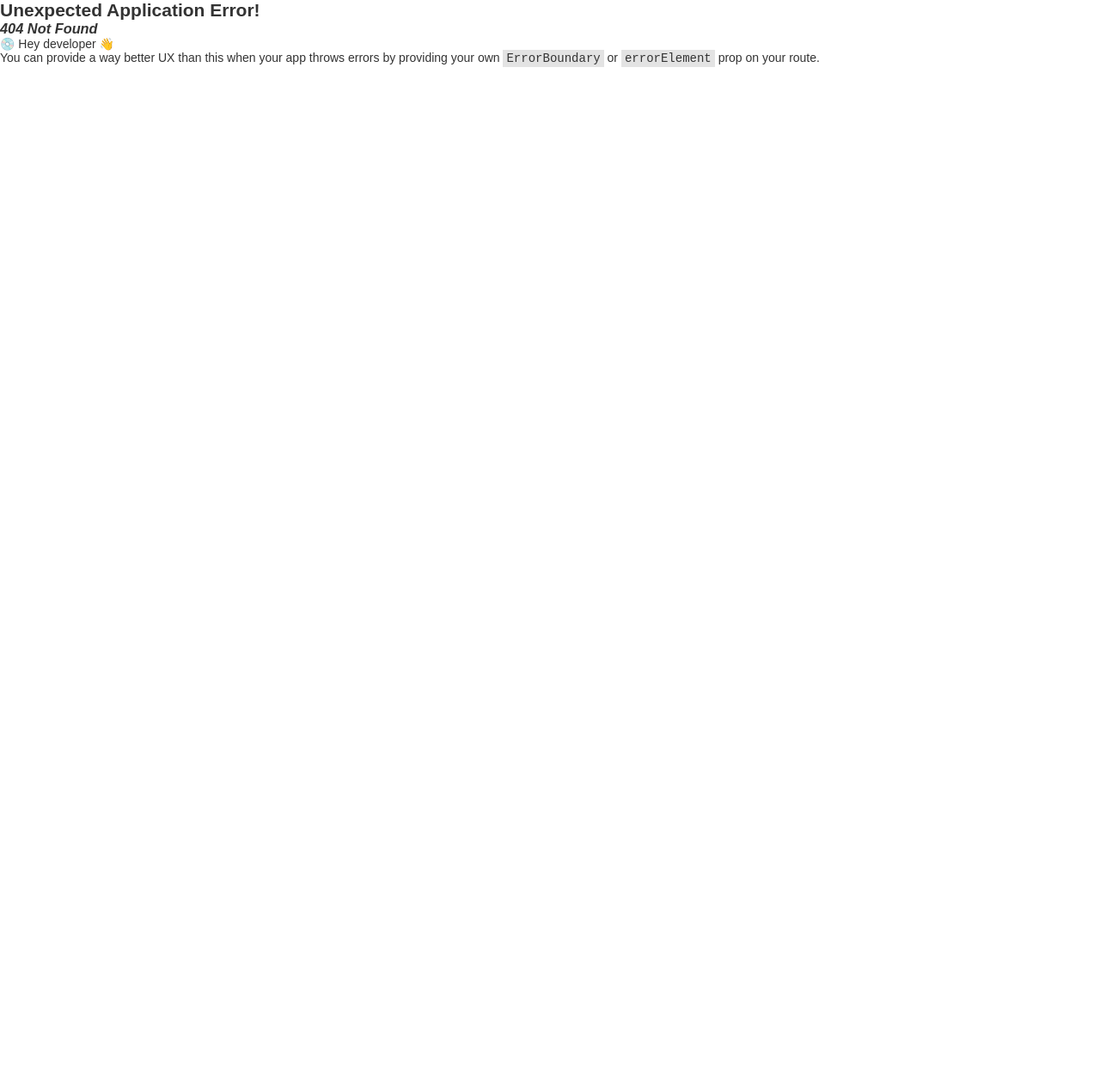
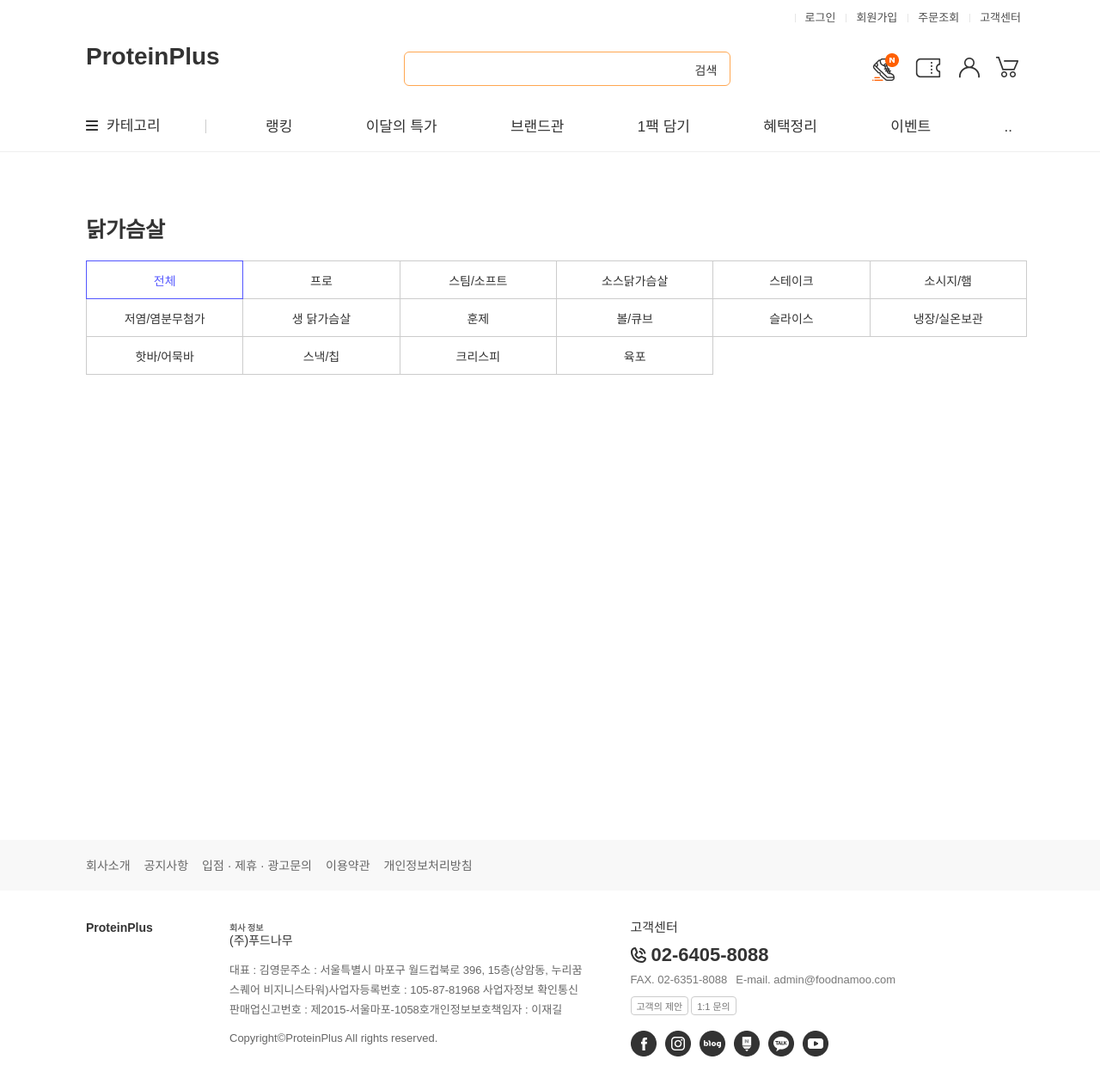
Before and after one commit to yukisaha/proteinplus, a React (Create React App) app in the folder proteinplus/src/main/react-proteinplus/: page /product/list/c0100 in a window 1280 px wide. Before the commit this address had no page. Shown: the top 1268 px of the page at 86% size. Before the commit the page ends 800 px from the top, so only its background shows below. Built offline with nearby package versions, Linux system fonts and the light colour scheme.

Commit message:
feat: category header/footer/라우터 추가 및 catecory z-index를 header보다 밑으로 설정

```diff
--- a/proteinplus/src/main/react-proteinplus/src/App.jsx
+++ b/proteinplus/src/main/react-proteinplus/src/App.jsx
@@ -5,6 +5,7 @@ import Home from './pages/home/Home.js';
 import Cart from './pages/cart/Cart.js';
 import MypageFrame from './components/MypageFrame.js';
 import WishList from './pages/cart/WishList.js';
+import Category from "./pages/category/Category";
 
 const router = createBrowserRouter([
   {
@@ -23,6 +24,10 @@ const router = createBrowserRouter([
     path: "/wishList",
     element: <WishList />
   },
+  {
+    path: "/product/list/:category",
+    element: <Category />
+  },
 
 ]);
 
--- a/proteinplus/src/main/react-proteinplus/src/pages/category/Category.js
+++ b/proteinplus/src/main/react-proteinplus/src/pages/category/Category.js
@@ -1,6 +1,8 @@
 import React from 'react';
 import { Link, useLocation } from 'react-router-dom';
-import '../../res/css/category/category.css';
+import Header from '../../components/Header'; // frame.js에서 Header 함수 import
+import Footer from '../../components/Footer'; // frame.js에서 Footer 함수 import
+import '../../styles/category/css/category.css';
 
 function Category() {
 
@@ -30,6 +32,9 @@ function Category() {
     const location = useLocation();
 
     return (
+        <div className="wrap main">
+            <Header /> {/* Header 컴포넌트 추가 */}
+            <section id="contents" className="container">
                 <div className="content-wrap frame-sm">
                     <div className="page-title-area">
                         <h2 className="title-page-type2">{category}</h2>
@@ -47,6 +52,9 @@ function Category() {
                         </div>
                     </div>
                 </div>
+            </section>
+            <Footer /> {/* Footer 컴포넌트 추가 */}
+        </div>
     );
 }
 
--- a/proteinplus/src/main/react-proteinplus/src/styles/css/category/category.css
+++ b/proteinplus/src/main/react-proteinplus/src/styles/category/css/category.css
@@ -57,5 +57,5 @@
 .category-list.active {
     color: #5356FF;
     border-color: #5356FF;
-    z-index: 20;
+    z-index: 10;
 }
```
Also changed, not shown: proteinplus/src/main/react-proteinplus/src/styles/css/user/join.css (deleted). Lines whose indentation alone changed are shown as unchanged.
